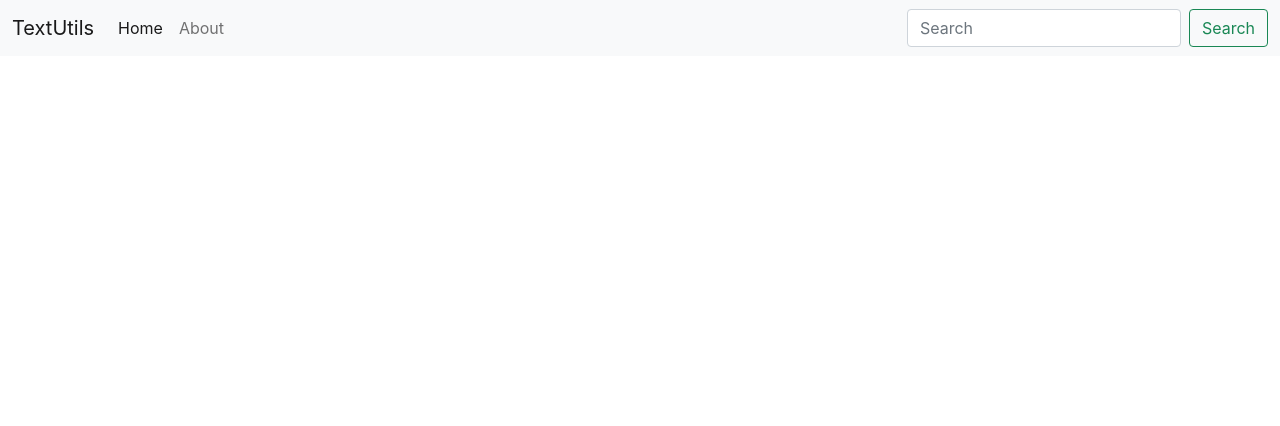
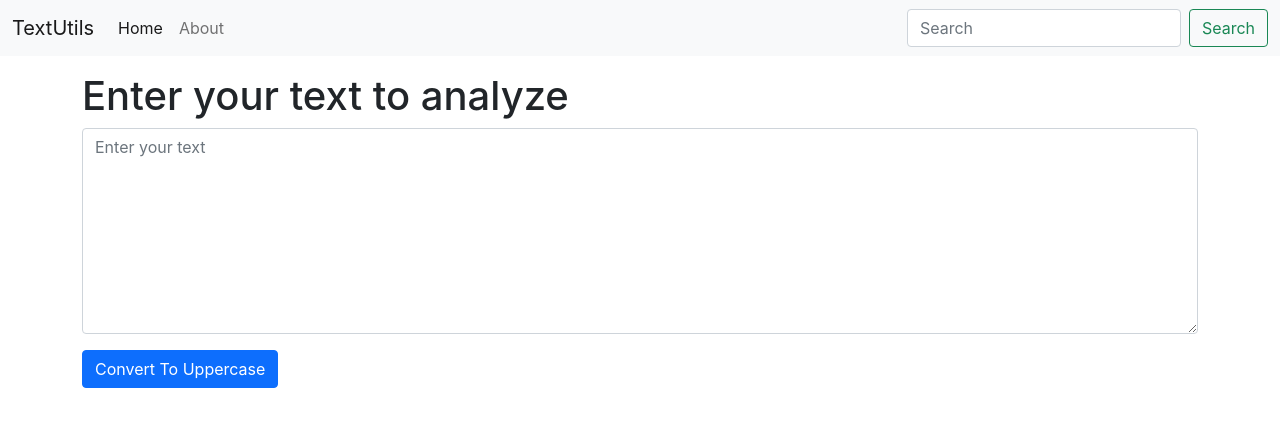
Before and after one commit to Amal221200/react-text-utils, a React (Create React App) app: page / in a window 1280 px wide. Shown: the top 426 px of the page. Built offline with nearby package versions, Linux system fonts and the light colour scheme.

Commit message:
Added TextForm Component and Uppercase Click Event

```diff
--- a/src/App.js
+++ b/src/App.js
@@ -1,31 +1,16 @@
 
-// import './App.css';
+import Navbar from "./components/Navbar";
+import TextForm from "./components/TextForm";
+
+
 
 function App() {
   return (
     <>
-    <nav className="navbar navbar-expand-lg navbar-light bg-light">
-    <div className="container-fluid">
-      <a className="navbar-brand" href="#">TextUtils</a>
-      <button className="navbar-toggler" type="button" data-bs-toggle="collapse" data-bs-target="#navbarSupportedContent" aria-controls="navbarSupportedContent" aria-expanded="false" aria-label="Toggle navigation">
-        <span className="navbar-toggler-icon"></span>
-      </button>
-      <div className="collapse navbar-collapse" id="navbarSupportedContent">
-        <ul className="navbar-nav me-auto mb-2 mb-lg-0">
-          <li className="nav-item">
-            <a className="nav-link active" aria-current="page" href="#">Home</a>
-          </li>
-          <li className="nav-item">
-            <a className="nav-link" href="#">About</a>
-          </li>
-        </ul>
-        <form className="d-flex">
-          <input className="form-control me-2" type="search" placeholder="Search" aria-label="Search" />
-          <button className="btn btn-outline-success" type="submit">Search</button>
-        </form>
-      </div>
+    <Navbar title="TextUtils" />
+    <div className="container my-3">
+      <TextForm heading="Enter your text to analyze" />
     </div>
-  </nav>
     </>
   );
 }
--- /dev/null
+++ b/src/components/Navbar.js
@@ -0,0 +1,41 @@
+import PropTypes from 'prop-types';
+
+
+const Navbar = ({ title, aboutText }) => {
+  return (
+    <nav className="navbar navbar-expand-lg navbar-light bg-light">
+    <div className="container-fluid">
+      <a className="navbar-brand" href="#">{title}</a>
+      <button className="navbar-toggler" type="button" data-bs-toggle="collapse" data-bs-target="#navbarSupportedContent" aria-controls="navbarSupportedContent" aria-expanded="false" aria-label="Toggle navigation">
+        <span className="navbar-toggler-icon"></span>
+      </button>
+      <div className="collapse navbar-collapse" id="navbarSupportedContent">
+        <ul className="navbar-nav me-auto mb-2 mb-lg-0">
+          <li className="nav-item">
+            <a className="nav-link active" aria-current="page" href="#">Home</a>
+          </li>
+          <li className="nav-item">
+            <a className="nav-link" href="#">{aboutText}</a>
+          </li>
+        </ul>
+        <form className="d-flex">
+          <input className="form-control me-2" type="search" placeholder="Search" aria-label="Search" />
+          <button className="btn btn-outline-success" type="submit">Search</button>
+        </form>
+      </div>
+    </div>
+  </nav>
+  );
+};
+
+Navbar.propTypes = {
+    title: PropTypes.string.isRequired,
+    aboutText: PropTypes.string
+}
+
+Navbar.defaultProps = {
+    title: "Set Title Here",
+    aboutText: 'About'
+}
+
+export default Navbar;
--- /dev/null
+++ b/src/components/TextForm.js
@@ -0,0 +1,28 @@
+import React, { useState } from 'react';
+
+const TextForm = ({ heading }) => {
+
+    const [text, setText] = useState("");
+
+    const handleOnClick = (e)=>{
+        setText(e.target.value)
+    }
+
+    const handleUpClick = () =>{
+        let newText = text.toUpperCase();
+        setText(newText);
+    }
+
+
+  return (
+    <div>
+        <h1>{heading}</h1>
+        <div className="mb-3">
+            <textarea className="form-control" placeholder="Enter your text" value={text} onChange={handleOnClick} id="floatingTextarea" rows="8"></textarea>
+        </div>
+        <button className="btn btn-primary" onClick={handleUpClick}>Convert To Uppercase</button>
+    </div>
+  );
+};
+
+export default TextForm;
```
Also changed, not shown: src/App.css (deleted, +0 -38 lines).
